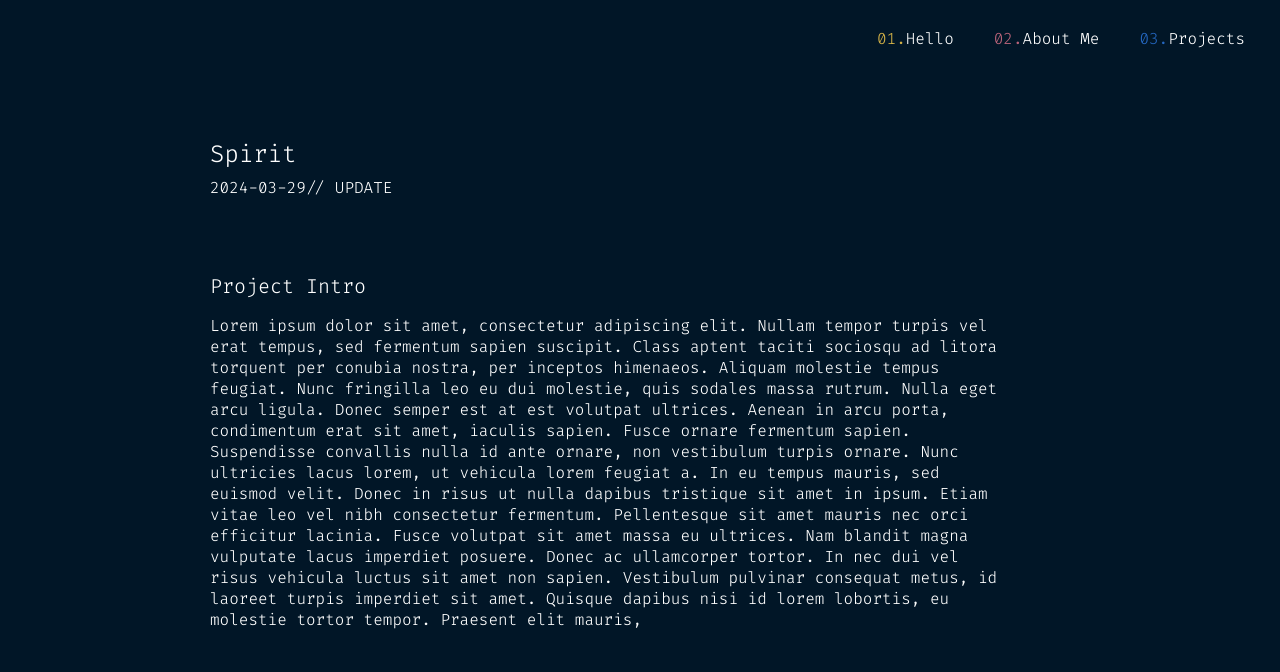
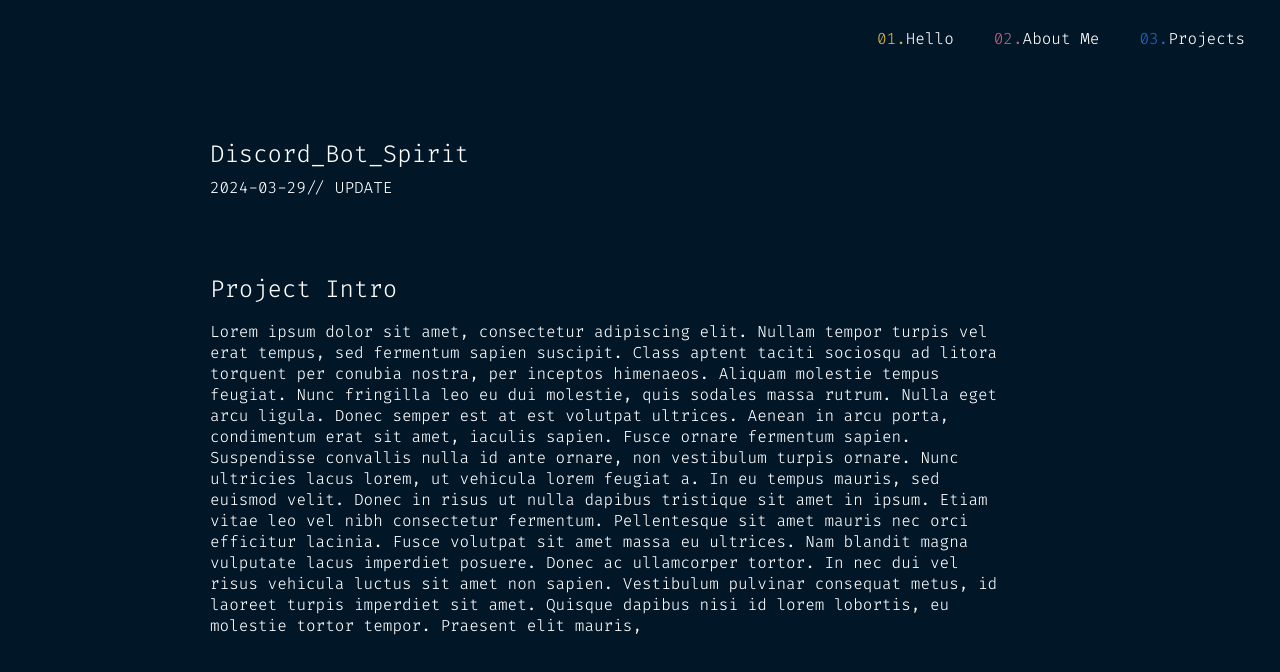
Before and after one commit to Rolek7/rolek.me, a plain HTML site: page spirit.html in a window 1280 px wide. Drawn offline with nearby package versions, Linux system fonts and the light colour scheme.

Commit message:
[modified] spirit.css spirit.html

```diff
--- a/spirit.css
+++ b/spirit.css
@@ -27,8 +27,8 @@
 }
 
 h3 {
-	font-size: 20px;
-	font-weight: normal;
+	font-size: 24px;
+	font-weight: 400;
 	margin-bottom: 10px;
 }
 
--- a/spirit.html
+++ b/spirit.html
@@ -29,7 +29,7 @@
 		</nav>
 		<div class="container">
 			<div class="header">
-				<h1 class="title">Spirit</h1>
+				<h1 class="title">Discord_Bot_Spirit</h1>
 			</div>
 			<h2 id="date" class="date">2024-03-29<a>//</a> <span>UPDATE</span></h2>
 			<h3>Project Intro</h3>
```
